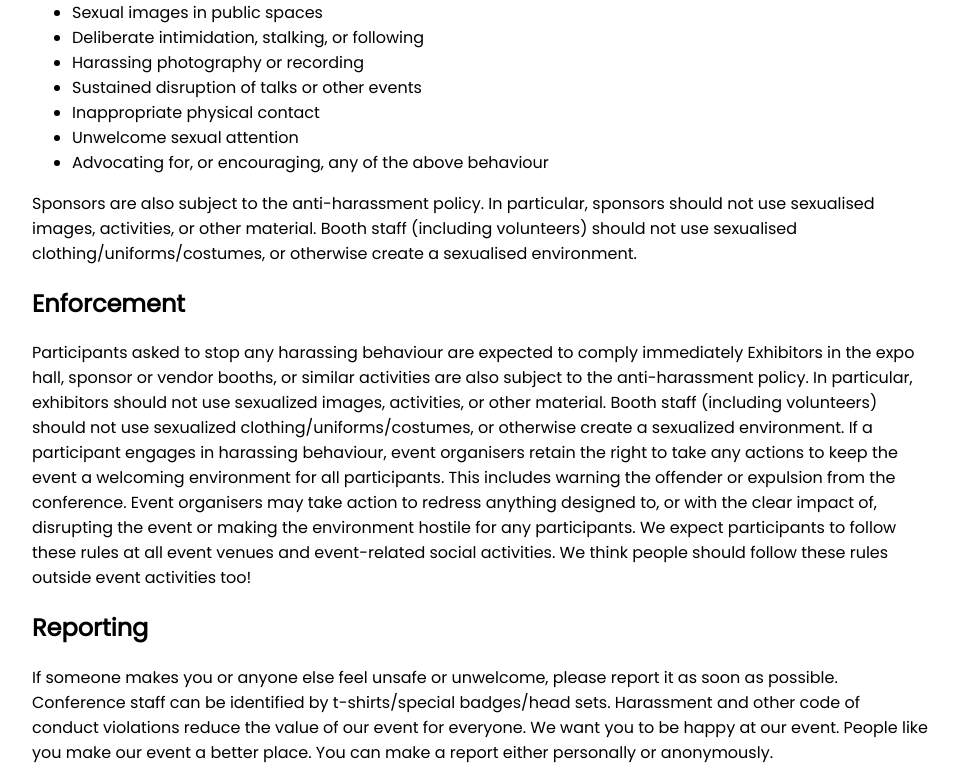
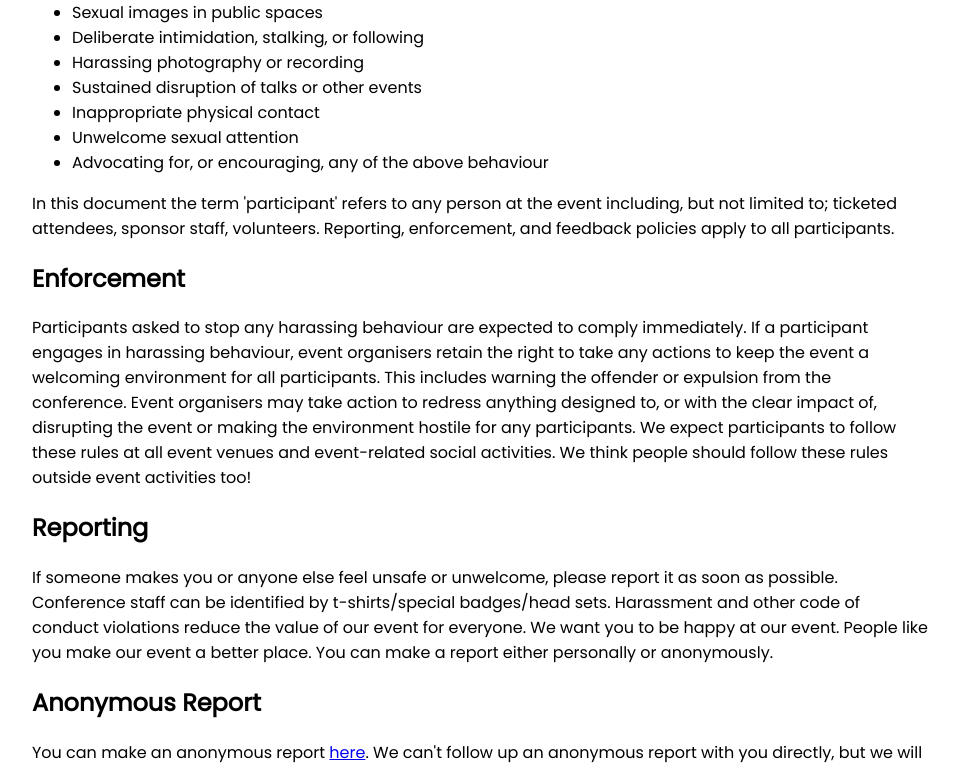
Before and after one commit to dddsw/dddsw-web, a SvelteKit app: page /code-of-conduct in a window 1280 px wide. Shown: the part 577-1345 px from the top of the page, without its empty margins (160-1119 px from the left). Built offline with nearby package versions, Linux system fonts and the light colour scheme.

Commit message:
Replaced duplicate statement with statement clarifying that all people are subject to the policy

```diff
--- a/src/routes/code-of-conduct/+page.svelte
+++ b/src/routes/code-of-conduct/+page.svelte
@@ -27,16 +27,13 @@
 			<li>Advocating for, or encouraging, any of the above behaviour</li>
 		</ul>
 		<p>
-			Sponsors are also subject to the anti-harassment policy. In particular, sponsors should not
-			use sexualised images, activities, or other material. Booth staff (including volunteers)
-			should not use sexualised clothing/uniforms/costumes, or otherwise create a sexualised
-			environment.
+			In this document the term 'participant' refers to any person at the event including, but not limited to; ticketed attendees, sponsor staff, volunteers.
+
+			Reporting, enforcement, and feedback policies apply to all participants.
 		</p>
 		<h2>Enforcement</h2>
 		<p>
-			Participants asked to stop any harassing behaviour are expected to comply immediately
-
-			Exhibitors in the expo hall, sponsor or vendor booths, or similar activities are also subject to the anti-harassment policy. In particular, exhibitors should not use sexualized images, activities, or other material. Booth staff (including volunteers) should not use sexualized clothing/uniforms/costumes, or otherwise create a sexualized environment.
+			Participants asked to stop any harassing behaviour are expected to comply immediately.
 
 			If a participant engages in harassing behaviour, event organisers retain the right to take any actions to keep the event a welcoming environment for all participants. This includes warning the offender or expulsion from the conference.
 
```
